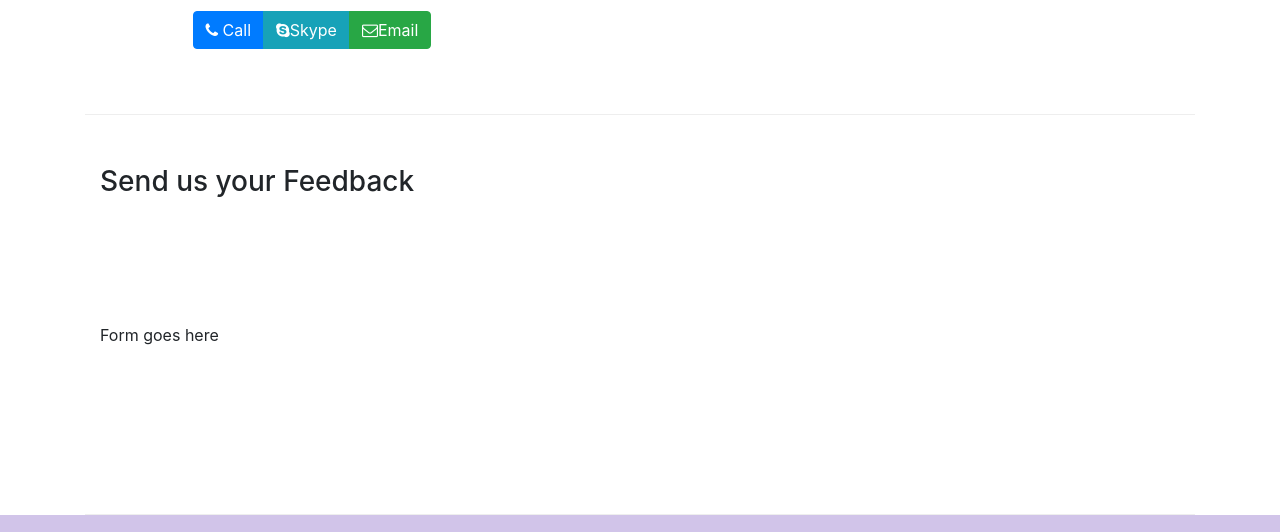
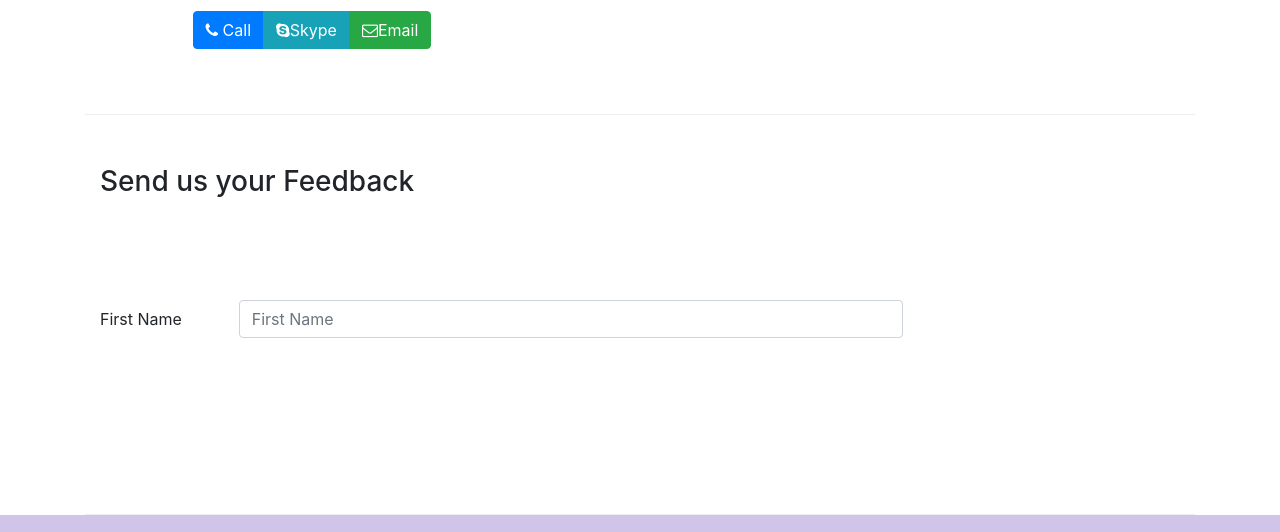
Before and after one commit to deepikagoel1/bootstrap4-app, a website: page contactus.html in a window 1280 px wide. Shown: the part 750-1282 px from the top of the page. Drawn offline with nearby package versions, Linux system fonts and the light colour scheme.

Commit message:
add first name label to contactus.html file

```diff
--- a/contactus.html
+++ b/contactus.html
@@ -93,7 +93,17 @@
               <h3>Send us your Feedback</h3>
            </div>
             <div class="col-12 col-md-9">
-                Form goes here
+                <form>
+		    <div class="form-group row">
+                        <label for="firstname" class="col-md-2 col-form-label">First Name</label>
+                        <div class="col-md-10">
+                            <input type="text" class="form-control" id="firstname" name="firstname" placeholder="First Name">
+                        </div>
+                    </div>
+		    <div class="form-group row">
+
+		    </div>
+                </form>
             </div>
              <div class="col-12 col-md">
             </div>
```
